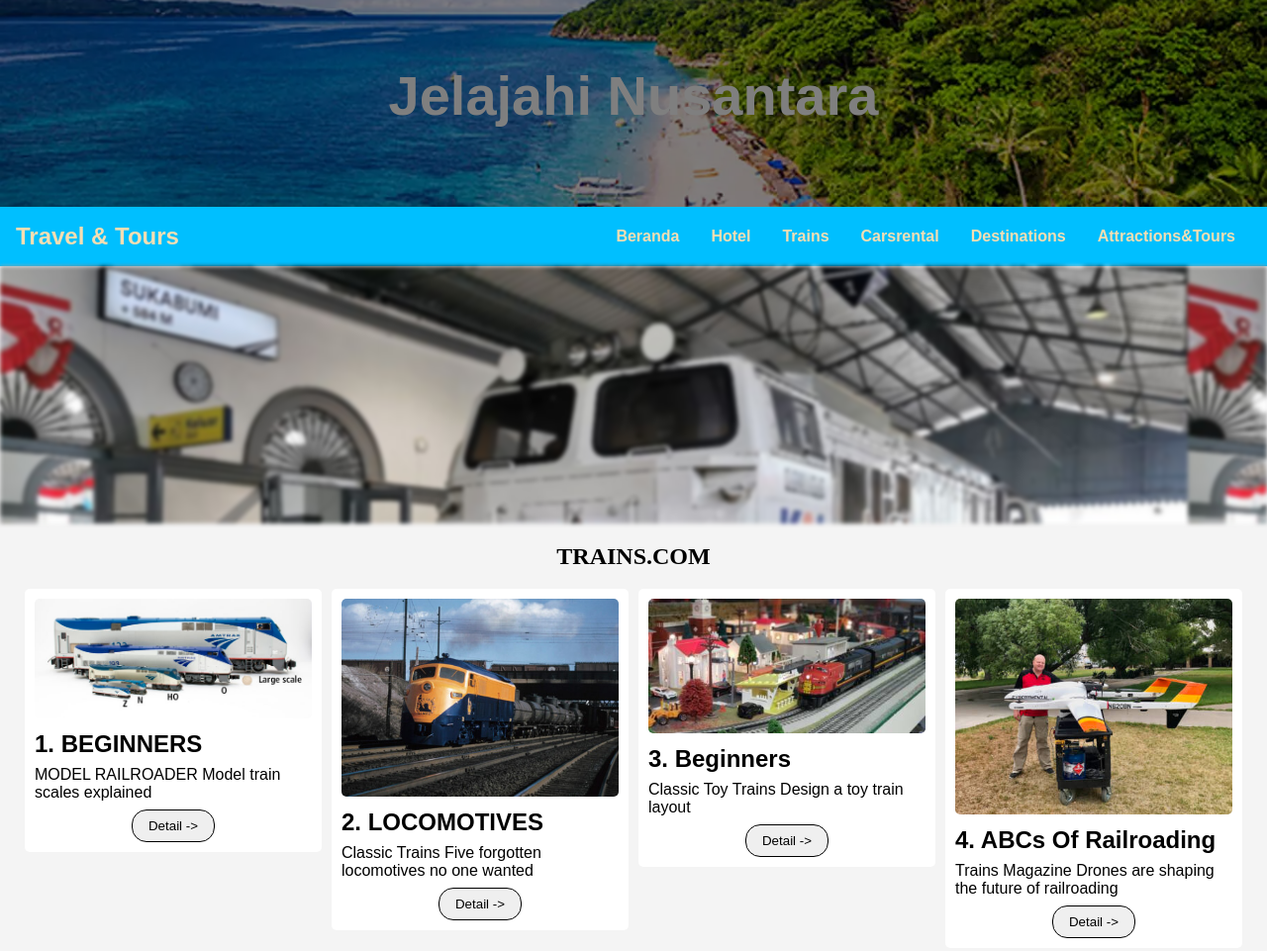
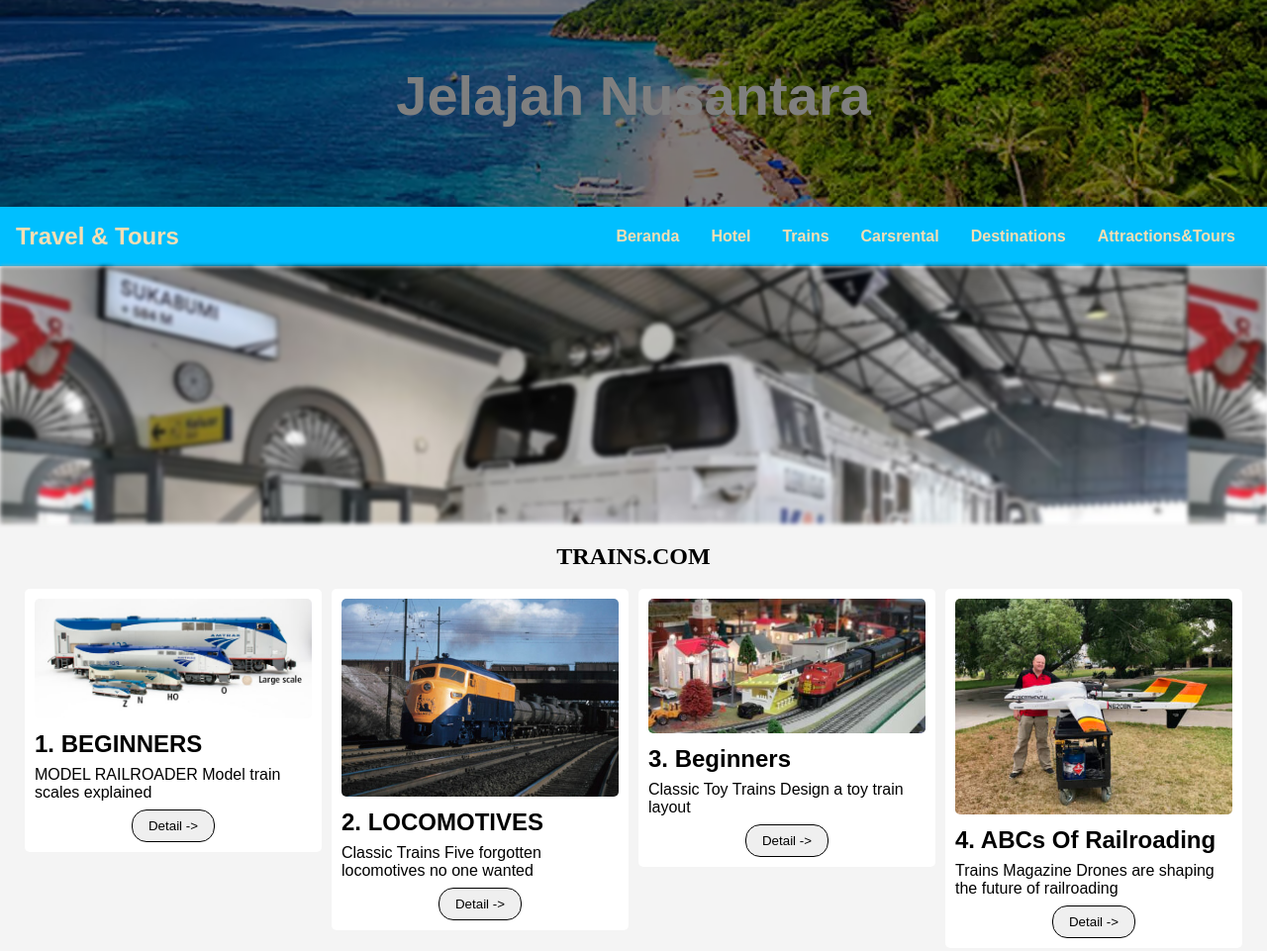
Before and after one commit to DEDE-YUSUF-NUR-KHOLIK/web-Jelajah-Nusantara, a plain HTML site: page Nesrin.html in a window 1280 px wide. Shown: the top 961 px of the page at 99% size. Drawn offline with Linux system fonts and the light colour scheme.

Commit message:
mengganti judul

```diff
--- a/Nesrin.html
+++ b/Nesrin.html
@@ -163,7 +163,7 @@
 </head>
 <body>
     <header>
-        <h1>Jelajahi Nusantara</h1>
+        <h1>Jelajah Nusantara</h1>
     </header>
     <nav>
         <div class="navbar">
```
